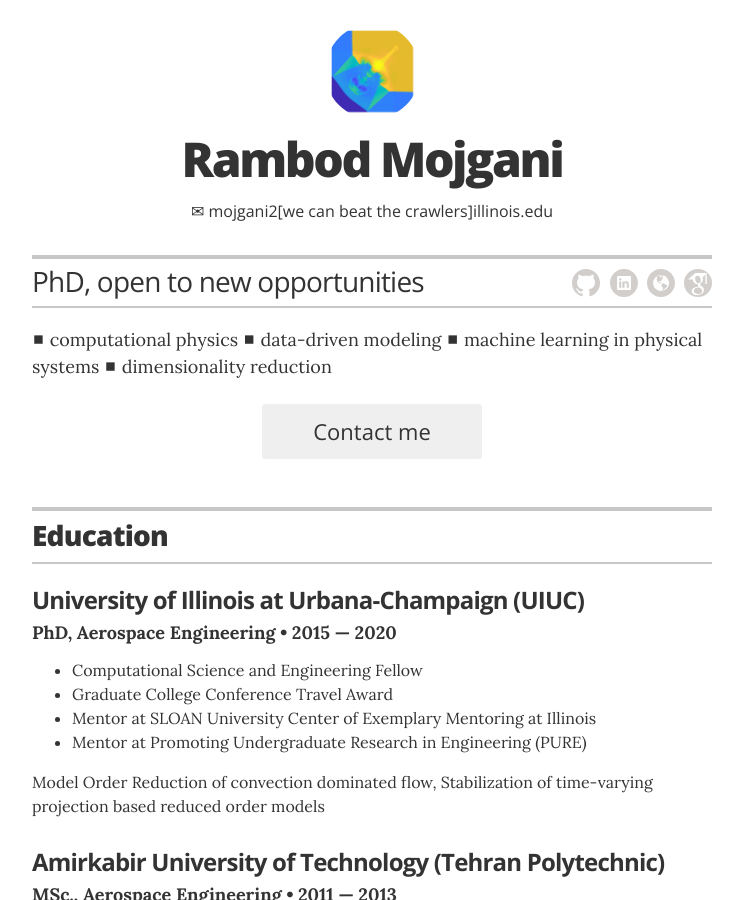
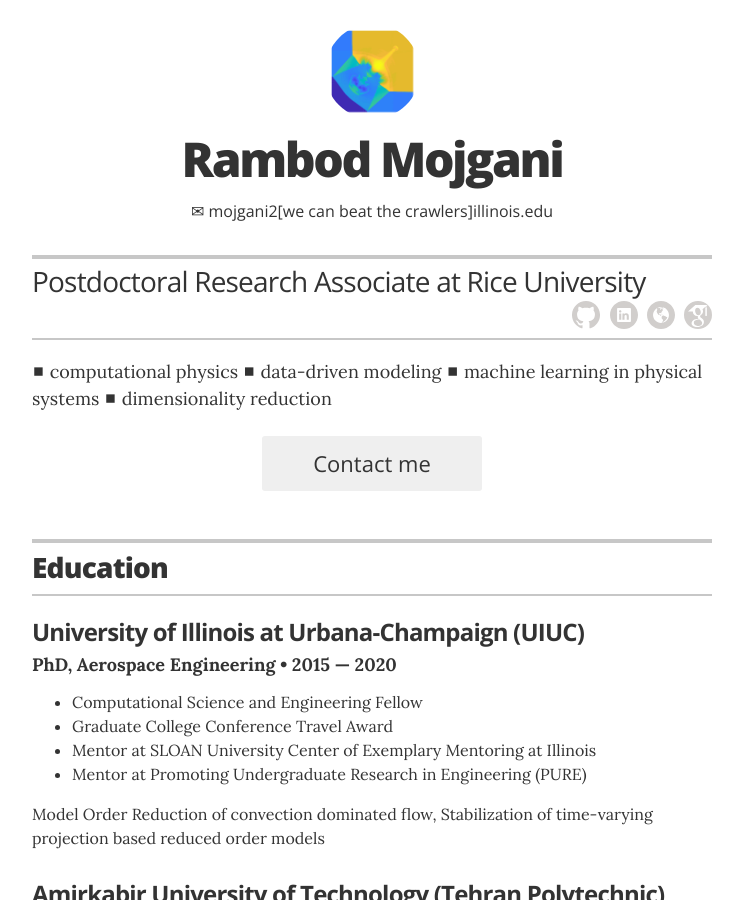
Before and after one commit to rmojgani/rmojgani.github.io, a Jekyll site: the page built from index.html, in a window 1280 px wide and 900 px high. Shown: the whole window, without its empty margins (268-1011 px from the left). Built offline with Jekyll 4.4.1, drawn with Linux system fonts in a browser that asks for light colours.

Commit message:
position update

```diff
--- a/_config.yml
+++ b/_config.yml
@@ -11,7 +11,7 @@
 # Resume settings
 resume_avatar:                  "true"
 resume_name:                    "Rambod Mojgani"
-resume_title:                   "PhD, open to new opportunities"
+resume_title:                   "Postdoctoral Research Associate at Rice University"
 
 # used for the contact button in _layouts/resume.html
 resume_contact_email:           "mojgani2[we can beat the crawlers]illinois.edu"
```
